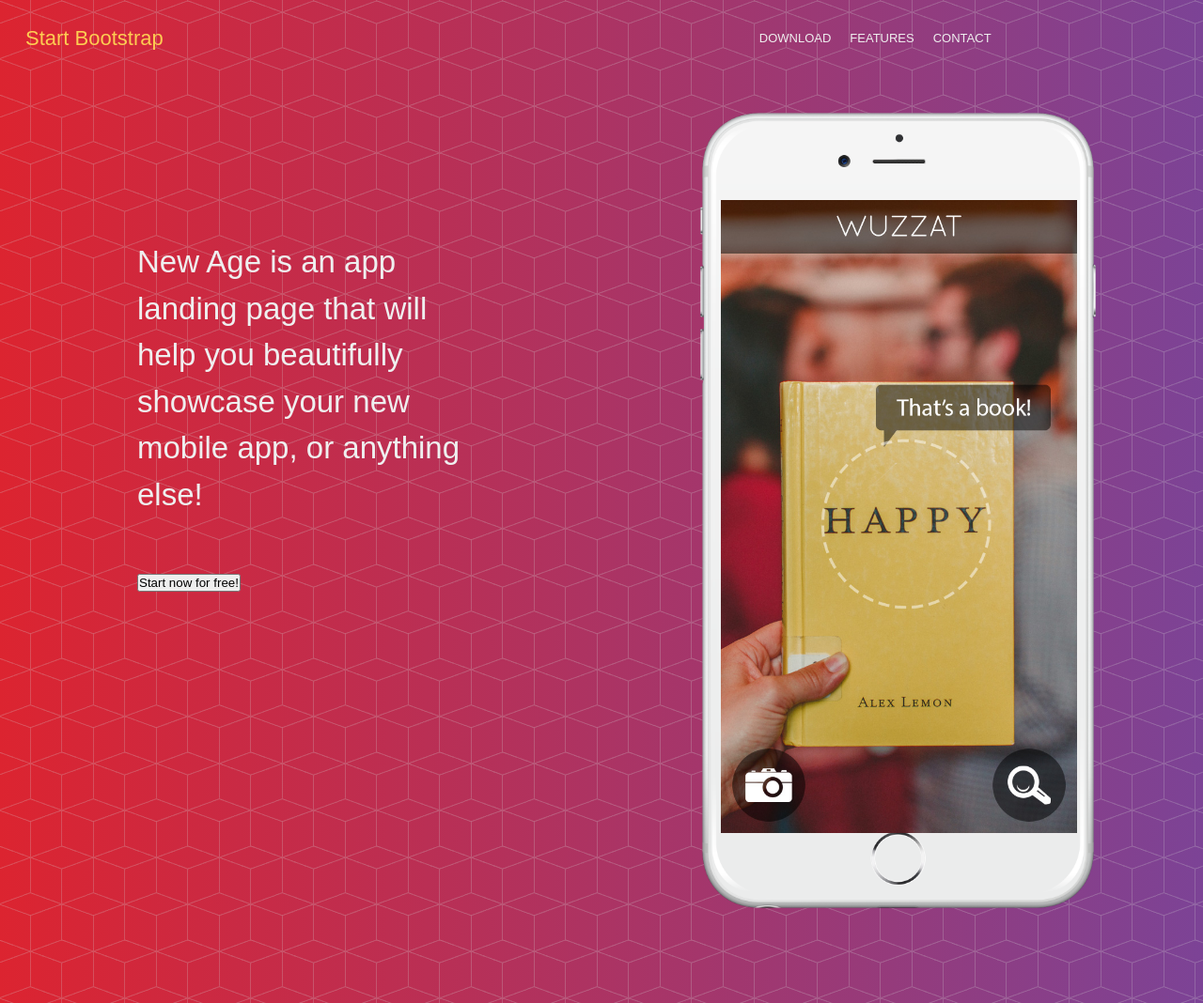
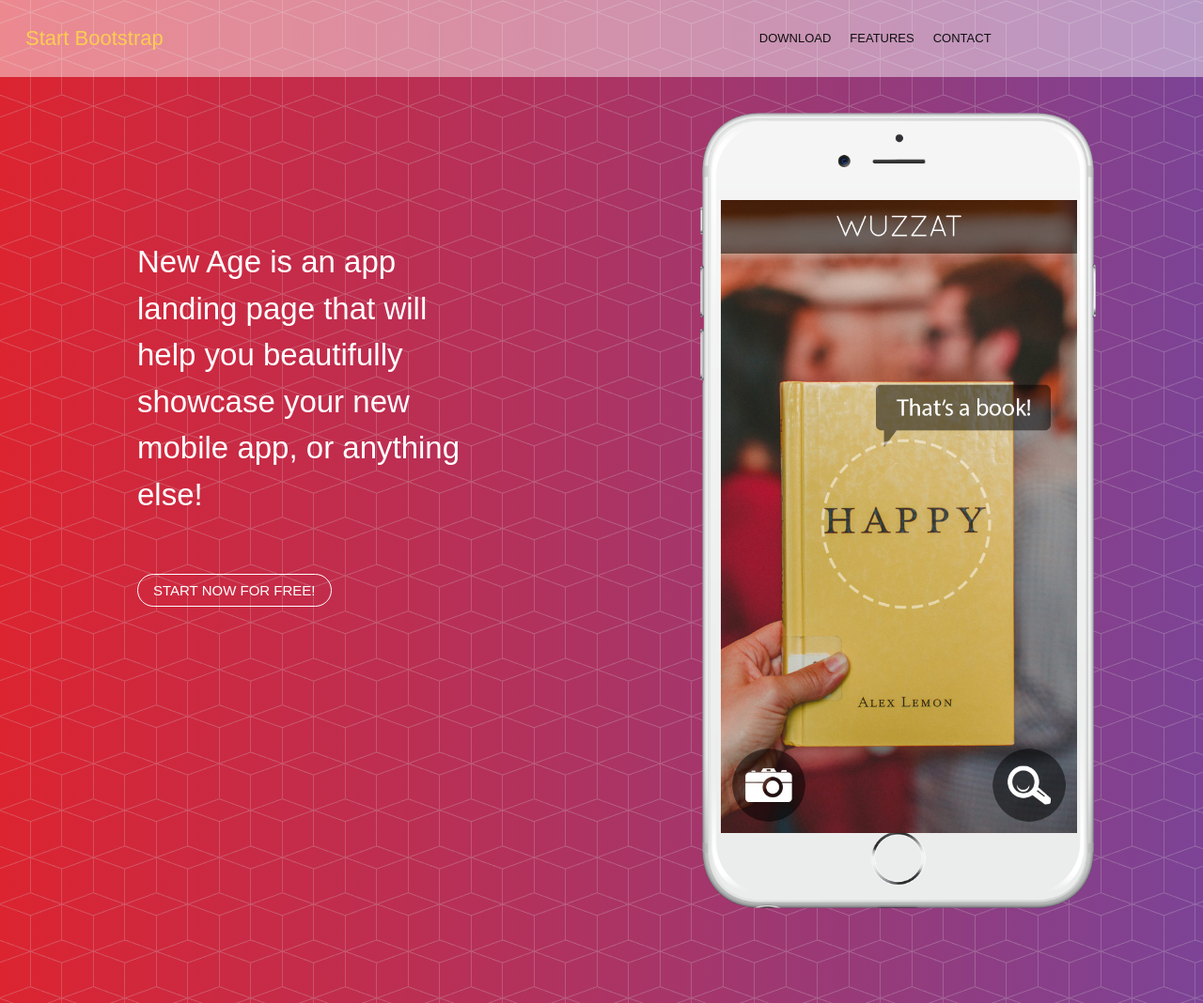
Before and after one commit to neczpal/scss-demo-site, a website: page dist/index.html in a window 1280 px wide. Shown: the top 1068 px of the page at 94% size. Drawn offline with Linux system fonts and the light colour scheme.

Commit message:
button, scroll changes the navigation

```diff
--- /dev/null
+++ b/src/scss/commons/_buttons.scss
@@ -0,0 +1,19 @@
+.btn {
+  background-color: #ffffff00;
+  border: white 1.5px solid;
+  border-radius: 2.25rem;
+  color: white;
+  font: 15px Arial, Helvetica, sans-serif;
+  padding: 0.5rem 1rem;
+  user-select: none;
+  transition: text-shadow 0.3s ease-in-out, background-color 0.3s ease-in-out, box-shadow 0.3s ease-in-out;
+  white-space: nowrap;
+  text-transform: uppercase;
+
+  &:hover {
+    cursor: pointer;
+    text-shadow: 0 0 1px #fff;
+    background-color: #fdcc52;
+    border-color: #fdcc52;
+  }
+}
--- a/src/scss/commons/_navigations.scss
+++ b/src/scss/commons/_navigations.scss
@@ -1,5 +1,13 @@
 @use "../variables/navigation" as *;
 @use "../mixins/mixins" as *;
+
+html[data-scroll='0'] .nav {
+  background-color: #ffffff76;
+}
+
+html:not([data-scroll='0']) .nav {
+  background-color: white;
+}
 
 .nav {
   position: fixed;
--- a/src/scss/commons/_new-age.scss
+++ b/src/scss/commons/_new-age.scss
@@ -1,5 +1,3 @@
-@use "../variables/navigation" as *;
-
 .new-age {
   background: url("../img/bg-pattern.png") repeat, linear-gradient(to right, #dc2430, #7c4396);
   padding-bottom: 72px;
@@ -9,7 +7,7 @@
     font-size: 33px;
     font-weight: 100;
     line-height: 1.5;
-    color: $nav-labels-color;
+    color: white;
     padding: 20% 20% 10%;
   }
 
--- a/src/scss/style.scss
+++ b/src/scss/style.scss
@@ -1,5 +1,6 @@
 @use "commons/normalize";
 @use "commons/grid";
+@use "commons/buttons";
 @use "commons/navigations";
 @use "commons/new-age";
 @use "commons/discover";
--- a/src/scss/variables/_navigation.scss
+++ b/src/scss/variables/_navigation.scss
@@ -1,4 +1,4 @@
 $nav-site-name-color: #fdcc52;
-$nav-labels-color: #efefef;
+$nav-labels-color: #101010;
 $nav-site-name-hover-color: #efefef;
 $nav-labels-hover-color: #767676;
```
Also changed, not shown: dist/css/main.css, dist/index.html.
